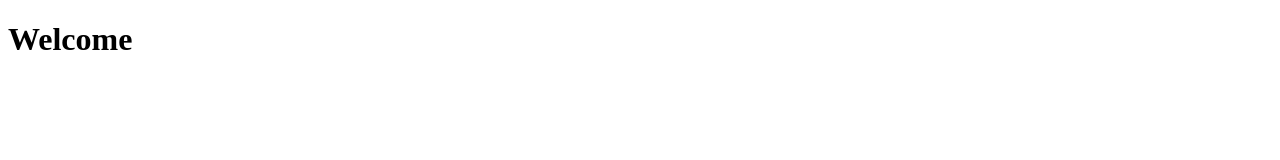
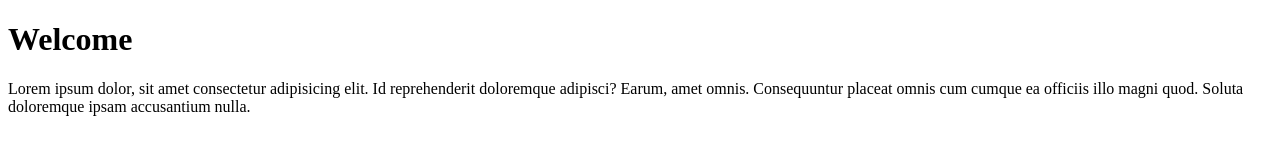
Before and after one commit to vishaletc/MyProject, a website: page index.html in a window 1280 px wide. Drawn offline with Linux system fonts and the light colour scheme.

Commit message:
index file 1.1

```diff
--- a/index.html
+++ b/index.html
@@ -1,11 +1,17 @@
 <!DOCTYPE html>
 <html lang="en">
+
 <head>
     <meta charset="UTF-8">
     <meta name="viewport" content="width=device-width, initial-scale=1.0">
     <title>Index file</title>
 </head>
+
 <body>
     <h1>Welcome</h1>
+    <p>Lorem ipsum dolor, sit amet consectetur adipisicing elit. Id reprehenderit doloremque adipisci? Earum, amet
+        omnis. Consequuntur placeat omnis cum cumque ea officiis illo magni quod. Soluta doloremque ipsam accusantium
+        nulla.</p>
 </body>
+
 </html>
```
